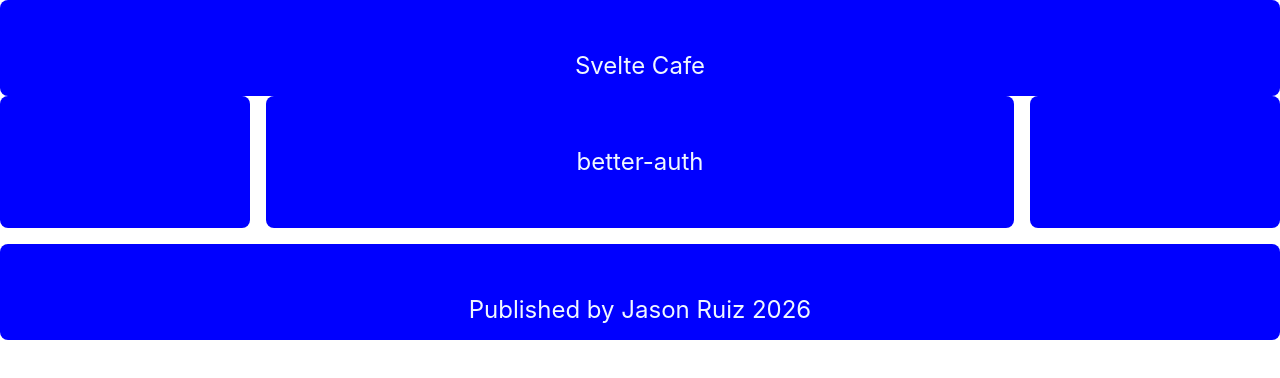
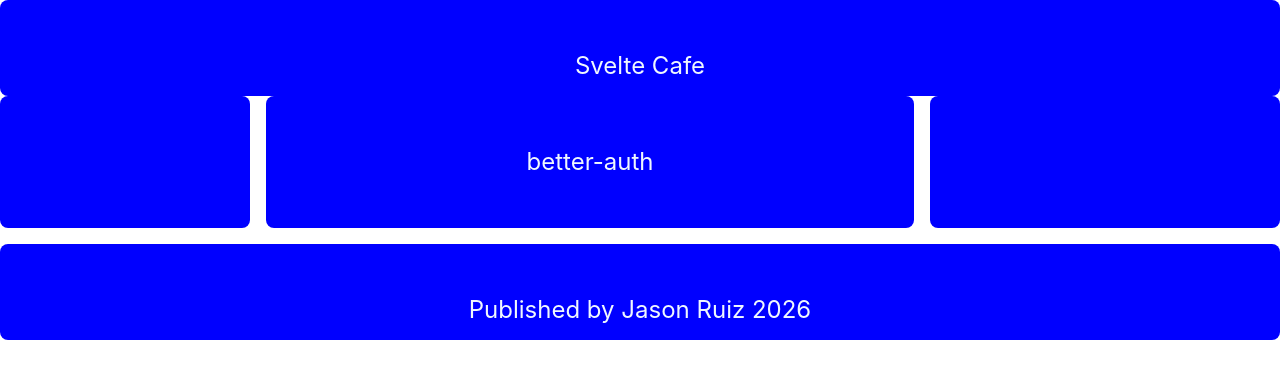
Before and after one commit to jasonaruiz95/svelte-cafe, a SvelteKit app: page /demo in a window 1280 px wide. Shown: the top 378 px of the page. Built offline with nearby package versions, Linux system fonts and the light colour scheme.

Commit message:
created more space for the right sidebar which will be the cart

```diff
--- a/src/routes/layout.css
+++ b/src/routes/layout.css
@@ -9,7 +9,7 @@
 
 .layoutContainer {
 	display: grid;
-	grid-template-columns: 250px 1fr 250px;
+	grid-template-columns: 250px 1fr 350px;
 	grid-template-rows: 10vh 1fr 10vh;
 	/* justify-content: center; */
 	grid-template-areas:
```
